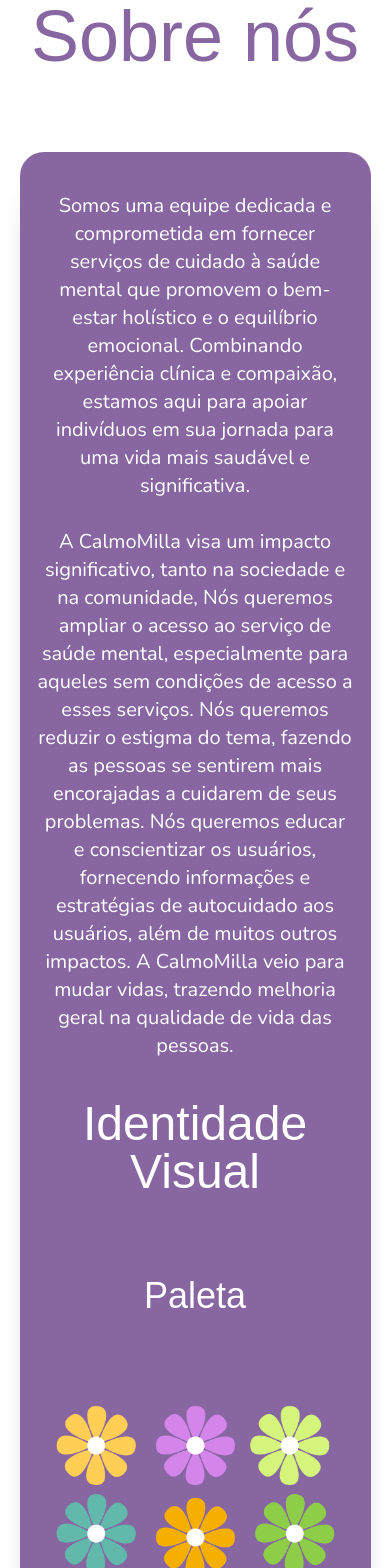
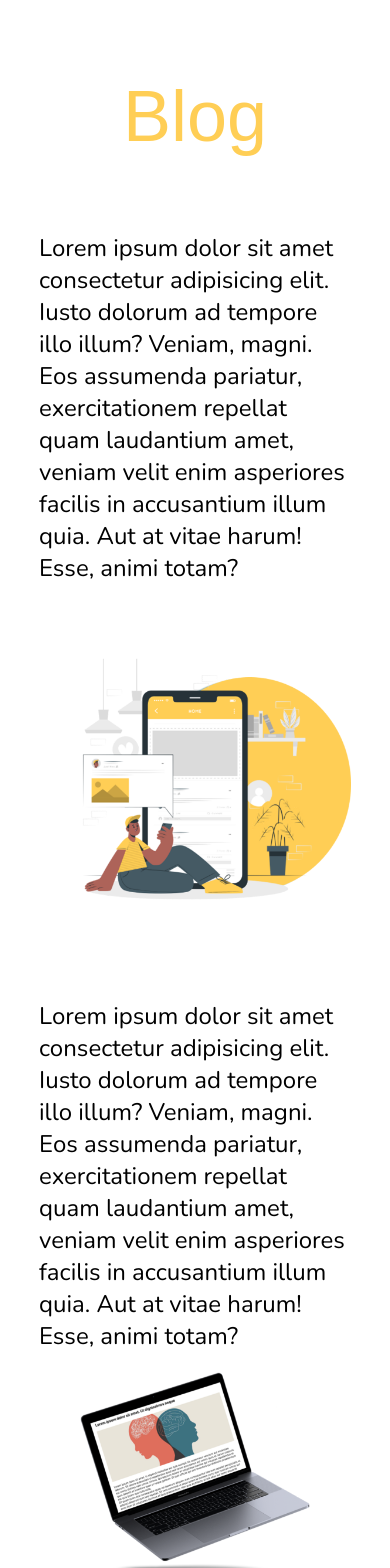
Before and after one commit to CalmoMilla/CalmoMilla-FrontEnd, a Next.js app: page /teste in a window 390 px wide. Shown: the top 1568 px of the page. Built offline with nearby package versions, Linux system fonts and the light colour scheme; a web font is replaced by a local one.

Commit message:
@vitorvhsilva Responsividade do Blog feita.

```diff
--- a/src/app/teste/page.js
+++ b/src/app/teste/page.js
@@ -8,6 +8,6 @@
 
 export default function Page() {
   return (
-    <SobreNos/>
+    <Blog/>
   )
 }
--- a/src/pages/components/Home/Blog/Blog.js
+++ b/src/pages/components/Home/Blog/Blog.js
@@ -5,12 +5,12 @@
     <>
       <h2 className="text-amarelo1 text-7xl font-calistoga text-center py-20">Blog</h2>
       <div className="flex justify-center items-center flex-col">
-        <p className="w-[50%] font-nunito text-2xl">Lorem ipsum dolor sit amet consectetur adipisicing elit. Iusto dolorum ad tempore illo illum? Veniam, magni. Eos assumenda pariatur, exercitationem repellat quam laudantium amet, veniam velit enim asperiores facilis in accusantium illum quia. Aut at vitae harum! Esse, animi totam?</p>
-        <div data-aos='fade-up'>
+        <p className="w-[80%] md:w-[50%] font-nunito text-2xl">Lorem ipsum dolor sit amet consectetur adipisicing elit. Iusto dolorum ad tempore illo illum? Veniam, magni. Eos assumenda pariatur, exercitationem repellat quam laudantium amet, veniam velit enim asperiores facilis in accusantium illum quia. Aut at vitae harum! Esse, animi totam?</p>
+        <div data-aos='fade-up' className="md:w-auto w-[80%]">
           <Image className="hover:scale-110 transition duration-500 ease-in-out" width={500} height={500} src={"/assets/home/blog/blog1.png"} alt=""/>
         </div>
-        <p className="w-[50%] font-nunito text-2xl">Lorem ipsum dolor sit amet consectetur adipisicing elit. Iusto dolorum ad tempore illo illum? Veniam, magni. Eos assumenda pariatur, exercitationem repellat quam laudantium amet, veniam velit enim asperiores facilis in accusantium illum quia. Aut at vitae harum! Esse, animi totam?</p>
-        <div data-aos="fade-up">
+        <p className="w-[80%] md:w-[50%] font-nunito text-2xl">Lorem ipsum dolor sit amet consectetur adipisicing elit. Iusto dolorum ad tempore illo illum? Veniam, magni. Eos assumenda pariatur, exercitationem repellat quam laudantium amet, veniam velit enim asperiores facilis in accusantium illum quia. Aut at vitae harum! Esse, animi totam?</p>
+        <div data-aos="fade-up" className="md:w-auto w-[80%]">
           <Image className="hover:scale-110 transition duration-500 ease-in-out" width={500} height={500} src={"/assets/home/blog/blog2.png"} alt=""/>
         </div>
       </div>
```
